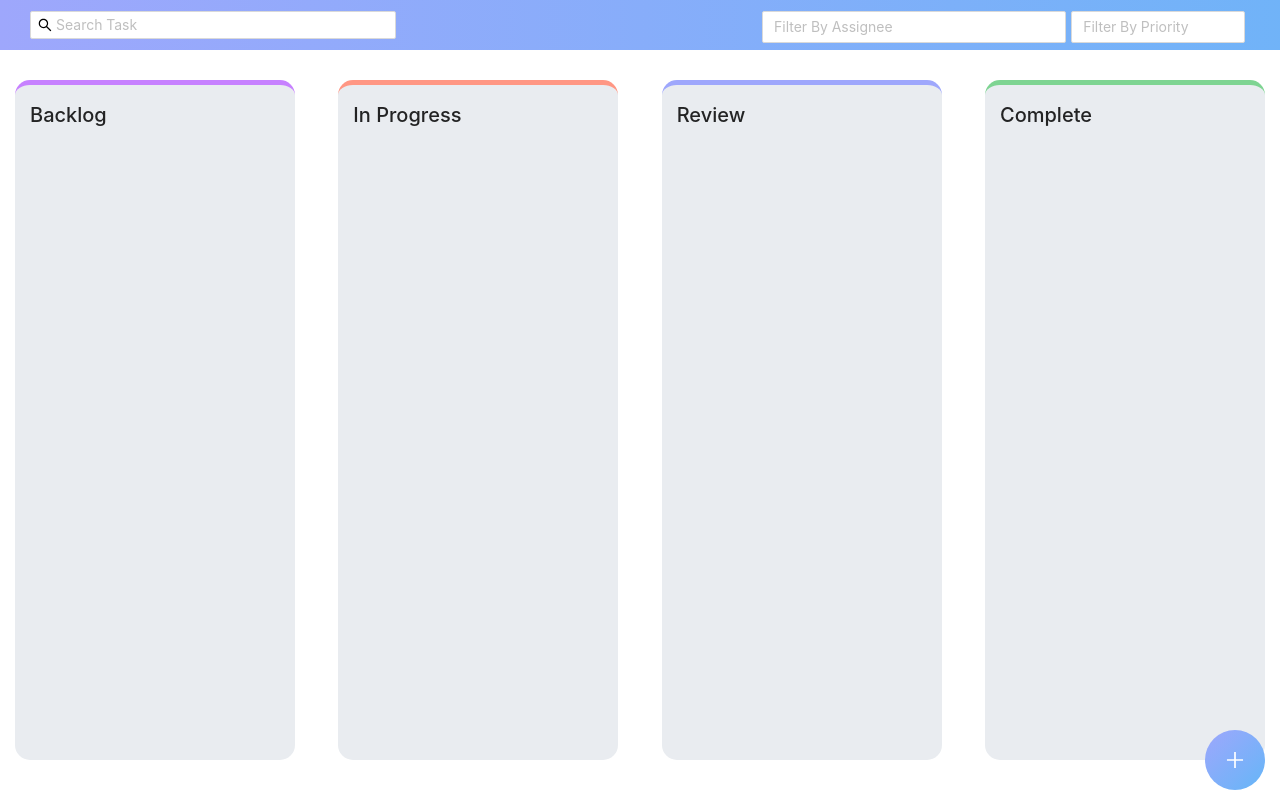
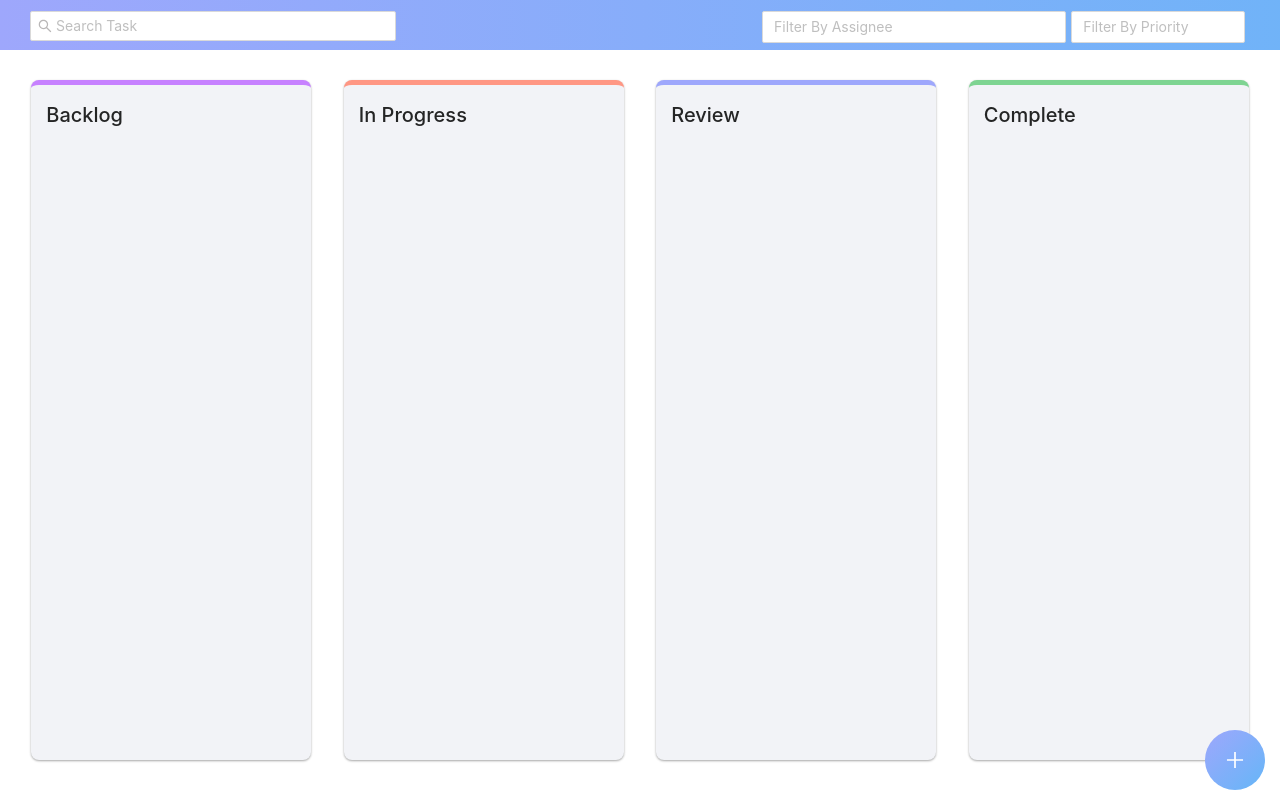
Before and after one commit to sanskriti-dev/Task-Planner, a React (Create React App) app: page / in a window 1280 px wide. Built offline with nearby package versions, Linux system fonts and the light colour scheme.

Commit message:
Css & Local Storage Changes

```diff
--- a/src/components/Board/index.js
+++ b/src/components/Board/index.js
@@ -1,61 +1,52 @@
-import React, { useState } from 'react';
-import './index.scss';
-import Card from '../Common/Card'
+import React, { useState } from "react";
+import "./index.scss";
+import Card from "../Common/Card";
 import { Droppable, Draggable } from "react-beautiful-dnd";
-import * as properties from './../../mock/index'
-
+import * as properties from "./../../mock/index";
 
 const Board = (props) => {
   let droppableId;
-  const [isdraggingOverList, setIsDraggingOverList] = useState(false)
-  properties.status.map(ele => {
-    if (ele.value === props.key_name)
-      droppableId = ele.value
-  })
+  const [isdraggingOverList, setIsDraggingOverList] = useState(false);
+  properties.status.map((ele) => {
+    if (ele.value === props.key_name) droppableId = ele.value;
+  });
 
   let changeListBackground = (isDraggingOver) => {
-    setIsDraggingOverList(isDraggingOver)
-  }
+    setIsDraggingOverList(isDraggingOver);
+  };
   return (
-    <div className={`board border-color-${props.key_name} ${isdraggingOverList ? "draggablebg" : null} `}>
-      <div className='title'>
-        {props.title}
-      </div>
-      <Droppable droppableId={droppableId}>
-
-        {(provided, snapshot) => (
+    <Droppable droppableId={droppableId}>
+      {(provided, snapshot) => (
+        <div
+          ref={provided.innerRef}
+          onClick={changeListBackground(snapshot.isDraggingOver)}
+        >
           <div
-            ref={provided.innerRef}
-            onClick={changeListBackground(snapshot.isDraggingOver)}
+            className={`board border-color-${props.key_name} ${
+              isdraggingOverList ? "draggablebg" : null
+            } `}
           >
+            <div className="title">{props.title}</div>
             <div className="card-body">
-
-              {props.taskList.map((ele, index) =>
-                <Draggable
-                  draggableId={ele.id}
-                  index={index}>
+              {props.taskList.map((ele, index) => (
+                <Draggable draggableId={ele.id} index={index}>
                   {(provided, snapshot) => (
                     <div
                       ref={provided.innerRef}
                       {...provided.draggableProps}
                       {...provided.dragHandleProps}
                     >
+                      <Card task={ele} />
+                    </div>
+                  )}
+                </Draggable>
+              ))}
+            </div>
+          </div>
+        </div>
+      )}
+    </Droppable>
+  );
+};
 
-                      <Card task={ele} />
-
-                    </div>)}
-                </Draggable>
-
-              )}
-            </div>
-
-
-          </div>)}
-      </Droppable>
-
-
-    </div>
-  )
-}
-
-export default Board
+export default Board;
--- a/src/components/Board/index.scss
+++ b/src/components/Board/index.scss
@@ -1,9 +1,10 @@
 .board {
     width: 280px;
-   background: #E9ECF0;
+    background:#f2f3f7;
+    box-shadow: 0 1px 3px rgba(0,0,0,0.12), 0 1px 2px rgba(0,0,0,0.24);
     height: 85vh;
     margin-top: 30px;
-   border-radius: 15px;
+    border-radius: 8px;
     border-top: 5px solid;
     overflow-y:auto;
 
@@ -13,7 +14,6 @@
              background: linear-gradient(133.98deg, #C781FF -18.23%, #E57373 125.36%);
              .title{
                  color: #fff;
-                font-weight: 900;
              }
            }
 
@@ -24,7 +24,6 @@
              background: linear-gradient(135deg, #FF9784 0%, #FFB74D 100%);
              .title{
                  color: #fff;
-                font-weight: 900;
              }
 
          }
@@ -36,7 +35,6 @@
              background: linear-gradient(134.34deg, #9EA7FC 0%, #65B6F7 114.98%);
              .title{
                  color: #fff;
-                font-weight: 900;
              }
          }
 
@@ -47,7 +45,6 @@
              background: linear-gradient(315.14deg, #81D5EE 0%, #7ED492 133.97%);
              .title{
                  color: #fff;
-                font-weight: 900;
              }
          }
 
--- a/src/components/Common/Card/index.scss
+++ b/src/components/Common/Card/index.scss
@@ -1,6 +1,13 @@
 .card {
     margin-bottom: 12px;
     min-height: 100px;
+    box-shadow: 0 1px 3px rgba(0,0,0,0.12), 0 1px 2px rgba(0,0,0,0.24);
+    transition: all 0.3s cubic-bezier(.25,.8,.25,1);
+
+    &:hover {
+        box-shadow: 0 3px 6px rgba(0,0,0,0.16), 0 3px 6px rgba(0,0,0,0.23);
+    }
+    border: 0;
     .task-header {
     display: flex;
     justify-content: space-between;
@@ -28,6 +35,8 @@
     }
 
     .actions {
+        display: flex;
+        align-items: center;
         margin-right: 15px;
         .assignee {
             padding: 8px;
@@ -44,9 +53,9 @@
             border: none;
             background: none;
             svg {
-                height: 20px;
-                width: 20px;
-                color: #DADADA;
+                height: 22px;
+                width: 22px;
+                color: #b9b7b7;
             };
         }
     }
@@ -58,8 +67,7 @@
      margin-top: 10px;
      letter-spacing: 1px;
      font-weight: 800;
-     font-size: 20px;
-     font-family :'Times New Roman', Times, serif;
+     font-size: 17px;
      font-weight: 500;
     }
     .description{
@@ -68,7 +76,7 @@
     font-size: 14px;
     max-width: 14rem;
     color: #b8b7b7;
-    // color: grey;
+    line-height: 1.3;
     font-weight: 500;
     }
 
--- a/src/components/Common/Header/index.js
+++ b/src/components/Common/Header/index.js
@@ -40,7 +40,7 @@ const Header = (props) => {
                 placeholder="Filter By Assignee"
                 maxTagCount={2}
                 onChange = {(e) => handleChange(e,"Assignee")}>
-                   {assignee.map(ele =>  <Option value = {ele.email}> {ele.firstName} {ele.lastName} </Option>)}
+                   {assignee.map((ele,index) =>  <Option key={`assignee-${index}`} value = {ele.email}> {ele.firstName} {ele.lastName} </Option>)}
                  </Select>
              <Select
                 mode="tags"
@@ -49,7 +49,7 @@ const Header = (props) => {
                 maxTagCount={2}
                 onChange = {(e) => handleChange(e,"Priority")}
                  >
-                {priority.map(ele =>  <Option value = {ele.value}> {ele.name}</Option>)}
+                {priority.map((ele,index) =>  <Option key={`priority-${index}`} value = {ele.value}> {ele.name}</Option>)}
                  </Select>
             </div>
         </div>
--- a/src/components/Common/Header/index.scss
+++ b/src/components/Common/Header/index.scss
@@ -10,10 +10,11 @@ nav{
     display: flex;
     justify-content: space-between;
     svg{
-         color: rgb(0, 0, 0);
+         color:#b9b7b7;
     }
     .search-nav {
         width: 30%;
+        height: 30px;
     }
     .filters{
         display: flex;
--- a/src/components/Dasboard/index.js
+++ b/src/components/Dasboard/index.js
@@ -8,8 +8,9 @@ import { Modal, Tooltip } from 'antd';
 import CreateTask from '../Tasks/dependencies/Create';
 import { DragDropContext  } from "react-beautiful-dnd";
 import { useDispatch, useSelector } from 'react-redux';
-import { CANCEL_TASK, REORDER_BOARD } from '../../store/actions/actionTypes';
+import { CANCEL_TASK, REORDER_BOARD, UPDATE_BOARD } from '../../store/actions/actionTypes';
 import _  from 'lodash'
+import { getBoardsFromLS, saveBoardsToLS } from '../../utils';
 
 const Dashboard = () => {
     const store = useSelector(state => state)
@@ -22,6 +23,13 @@ const Dashboard = () => {
     })
     const [boards,setBoards] = useState()
     const dispatch = useDispatch()
+
+    useEffect(() => {
+        if(getBoardsFromLS()?.length){
+            dispatch({type:UPDATE_BOARD,payload :{"tasks": [],"boards": getBoardsFromLS() }})
+        }
+
+    },[])
 
     const onDragEnd =(e) => {
         if(e.destination?.droppableId && e.destination?.droppableId !== e.source?.droppableId)
@@ -50,6 +58,7 @@ const Dashboard = () => {
     useEffect(() => {
         const newBoard =_.cloneDeep(store.boards)
         setBoards(newBoard)
+        saveBoardsToLS(newBoard)
     },[store.boards])
 
     useEffect(() => {
--- a/src/components/Dasboard/index.scss
+++ b/src/components/Dasboard/index.scss
@@ -3,9 +3,8 @@
 .boards {
     flex-wrap: wrap;
     display: flex;
-    justify-content: space-between;
+    justify-content: space-around;
     align-content: center;
-
 }
 .create-new {
     display: flex;
--- a/src/components/Tasks/dependencies/Create/index.scss
+++ b/src/components/Tasks/dependencies/Create/index.scss
@@ -0,0 +1,3 @@
+.ant-form {
+    margin-top: 40px!important;
+}
--- a/src/index.css
+++ b/src/index.css
@@ -5,6 +5,7 @@ body {
     sans-serif;
   -webkit-font-smoothing: antialiased;
   -moz-osx-font-smoothing: grayscale;
+  background: #EEF2FA;
 }
 
 code {
--- a/src/mock/index.js
+++ b/src/mock/index.js
@@ -14,14 +14,14 @@ export const priority = [{
 
 export const assignee = [
    {
-    firstName: 'Sanskriti',
-    lastName : 'Saluja',
-    email : 'sanskriti.saluja98@gmail.com'
+    firstName: 'John',
+    lastName : 'Doe',
+    email : 'John.Doe@gmail.com'
   },
     {
-    firstName: 'Anupama',
+    firstName: 'Anup',
     lastName : 'Singh',
-    email : 'anupama.singh@gmail.com'
+    email : 'anup.singh@gmail.com'
     },
     {
         firstName: 'Rajat',
--- a/src/store/reducer/index.js
+++ b/src/store/reducer/index.js
@@ -4,11 +4,10 @@ import { getBoardsFromLS } from '../../utils'
 
 
 const initialState = {
-    tasks: [],
     editTaskDetails: null,
     isEditTask: false,
     editTaskId: null,
-    boards: getBoardsFromLS() ? getBoardsFromLS() : properties.boards
+    boards: properties.boards
 }
 
 const reducer = (state = initialState, payload) => {
@@ -18,7 +17,6 @@ const reducer = (state = initialState, payload) => {
 
             return {
                 ...state,
-                tasks: payload.payload.tasks,
                 boards: payload.payload.boards,
                 isEditTask: false,
                 editTaskDetails: null,
```
Also changed, not shown: src/components/Tasks/dependencies/Create/index.js (+6 -12 lines). Lines whose indentation alone changed are shown as unchanged.
